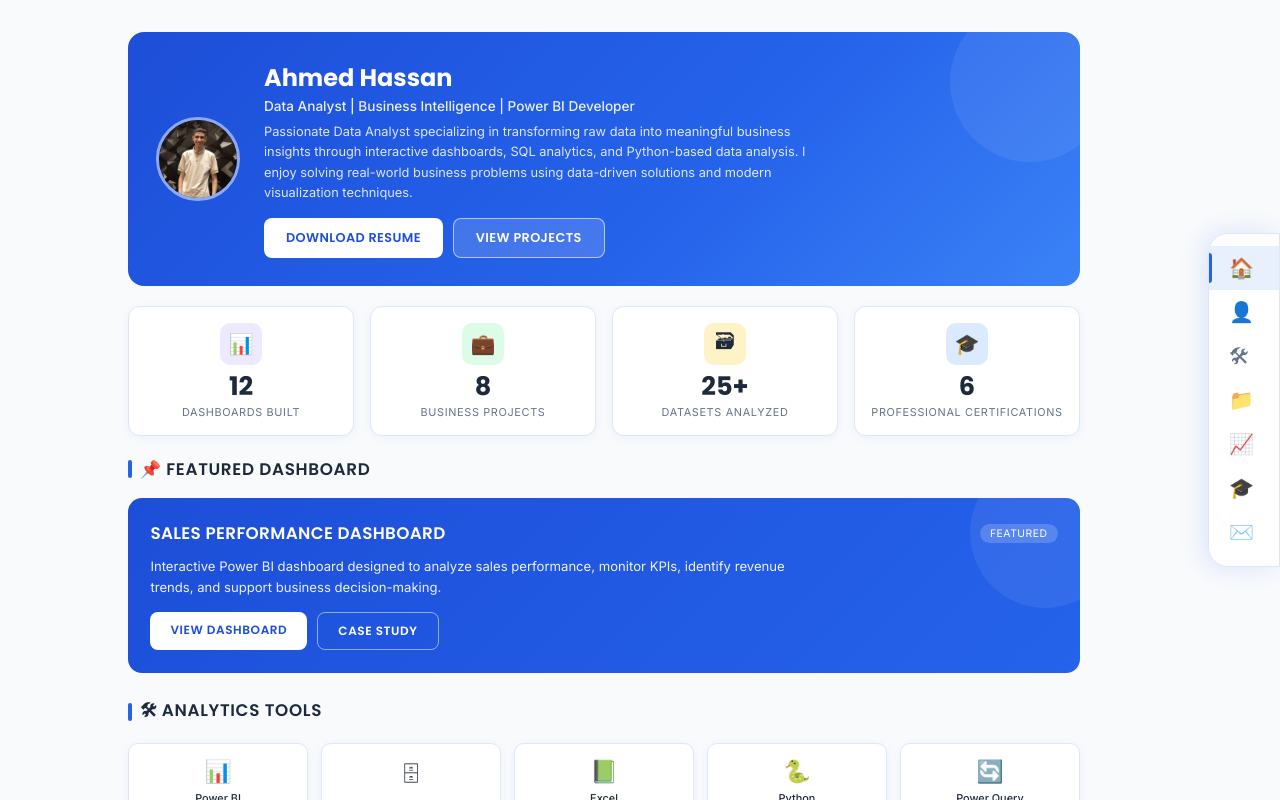
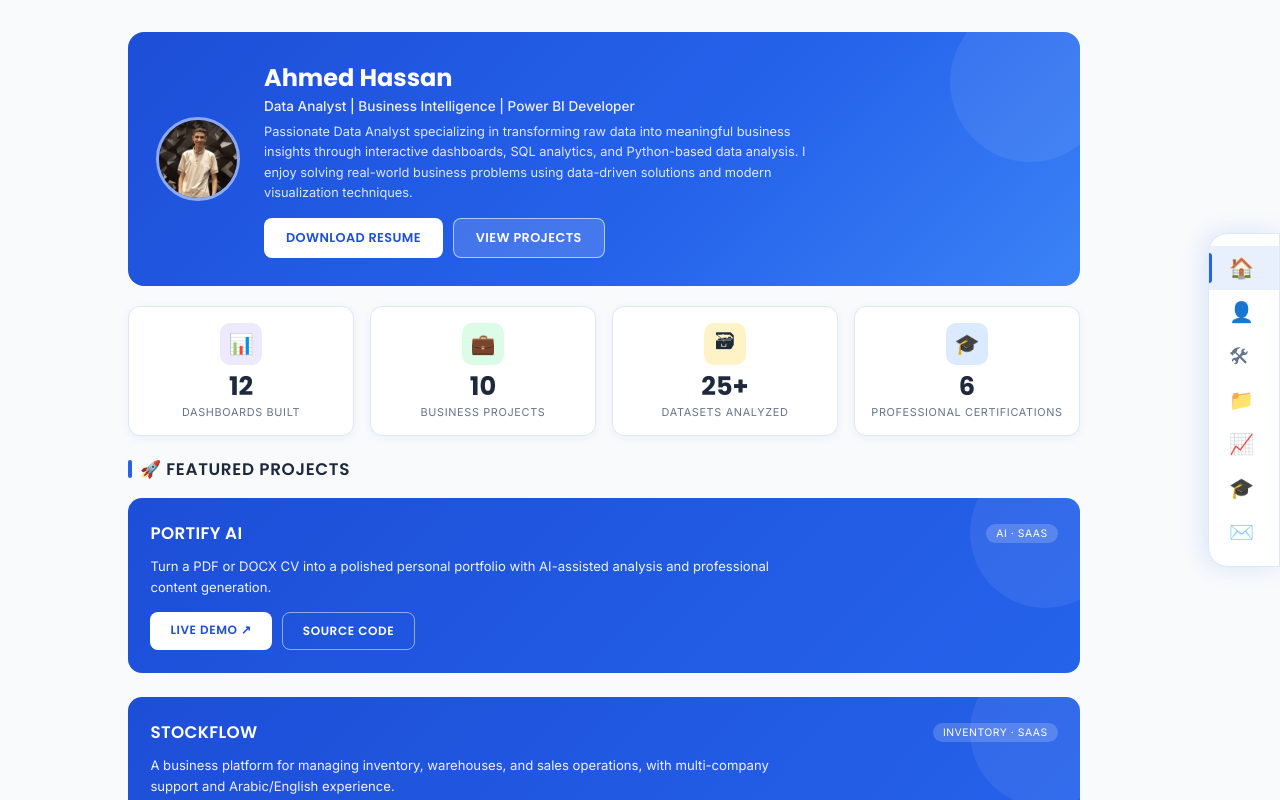
Before and after one commit to ahmedhassan232/ahmedportfolio, a React (Vite) app: page / in a window 1280 px wide. Shown: the top 800 px of the page. Built offline with nearby package versions, Linux system fonts and the light colour scheme.

Commit message:
Feature Portify AI and StockFlow on portfolio homepage

```diff
--- a/src/pages/Home/Home.jsx
+++ b/src/pages/Home/Home.jsx
@@ -6,7 +6,7 @@ import "./Home.css";
 
 const kpis = [
   { icon: "📊", iconBg: "#ede9fe", value: 12, label: "Dashboards Built" },
-  { icon: "💼", iconBg: "#dcfce7", value: 8, label: "Business Projects" },
+  { icon: "💼", iconBg: "#dcfce7", value: 10, label: "Business Projects" },
   { icon: "🗃", iconBg: "#fef3c7", value: 25, suffix: "+", label: "Datasets Analyzed" },
   { icon: "🎓", iconBg: "#dbeafe", value: 6, label: "Professional Certifications" },
 ];
@@ -22,20 +22,36 @@ export default function Home() {
         ))}
       </div>
 
-      <div className="sec-title">📌 Featured Dashboard</div>
-      <div className="feat-card">
+      <div className="sec-title">🚀 Featured Projects</div>
+      <div className="featured-projects">
+        <article className="feat-card">
           <div className="feat-top">
-          <div className="feat-title">Sales Performance Dashboard</div>
-          <span className="feat-badge">Featured</span>
+            <div className="feat-title">Portify AI</div>
+            <span className="feat-badge">AI · SaaS</span>
           </div>
           <p className="feat-desc">
-          Interactive Power BI dashboard designed to analyze sales performance, monitor KPIs,
-          identify revenue trends, and support business decision-making.
+            Turn a PDF or DOCX CV into a polished personal portfolio with AI-assisted analysis
+            and professional content generation.
           </p>
           <div className="feat-actions">
-          <Link to="/projects" className="feat-btn">View Dashboard</Link>
-          <Link to="/projects" className="feat-btn feat-btn-ghost">Case Study</Link>
+            <a href="https://portify-bliu6w3e7-ahmedhassan232s-projects.vercel.app" target="_blank" rel="noreferrer" className="feat-btn">Live Demo ↗</a>
+            <a href="https://github.com/ahmedhassan232/portify-ai" target="_blank" rel="noreferrer" className="feat-btn feat-btn-ghost">Source Code</a>
           </div>
+        </article>
+        <article className="feat-card feat-card-stockflow">
+          <div className="feat-top">
+            <div className="feat-title">StockFlow</div>
+            <span className="feat-badge">Inventory · SaaS</span>
+          </div>
+          <p className="feat-desc">
+            A business platform for managing inventory, warehouses, and sales operations,
+            with multi-company support and Arabic/English experience.
+          </p>
+          <div className="feat-actions">
+            <a href="https://stockflow-murex-tau.vercel.app" target="_blank" rel="noreferrer" className="feat-btn">Live Demo ↗</a>
+            <a href="https://github.com/ahmedhassan232/stockflow" target="_blank" rel="noreferrer" className="feat-btn feat-btn-ghost">Source Code</a>
+          </div>
+        </article>
       </div>
 
       <div className="sec-title">🛠 Analytics Tools</div>
```
Lines whose indentation alone changed are shown as unchanged.
